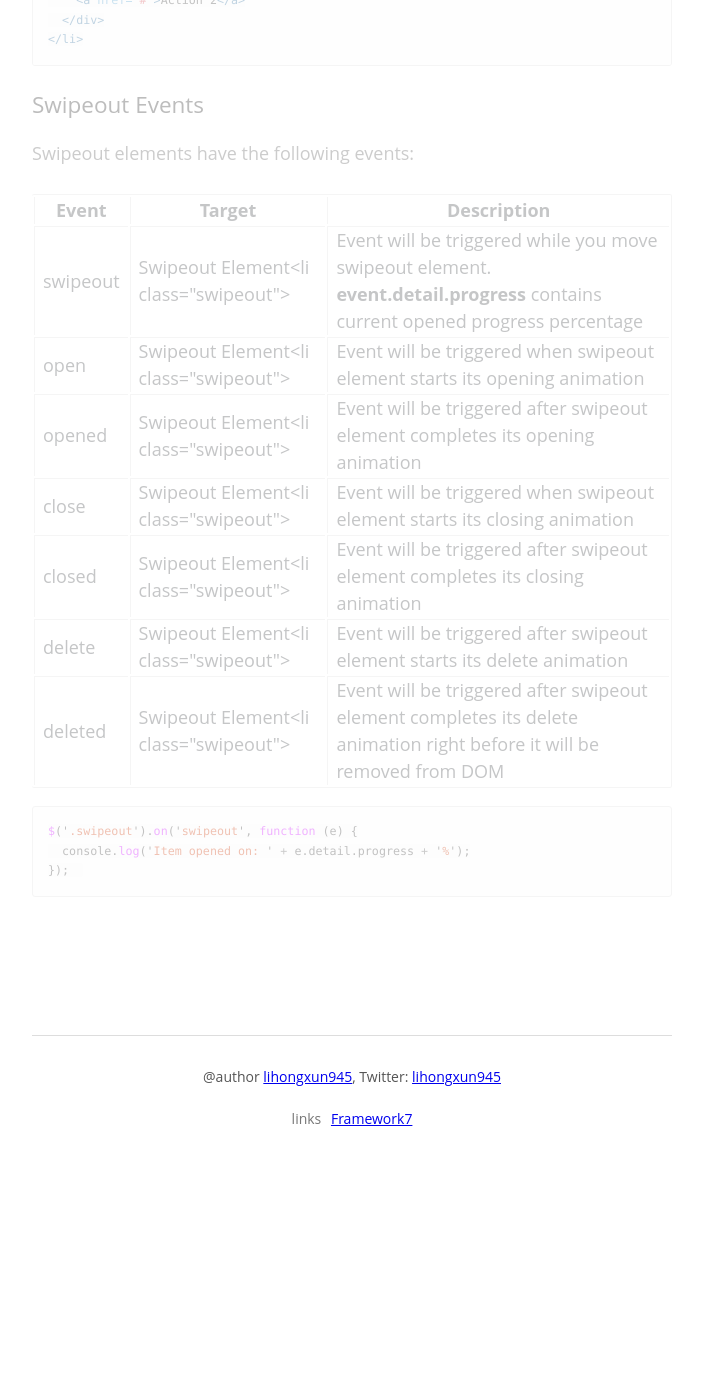
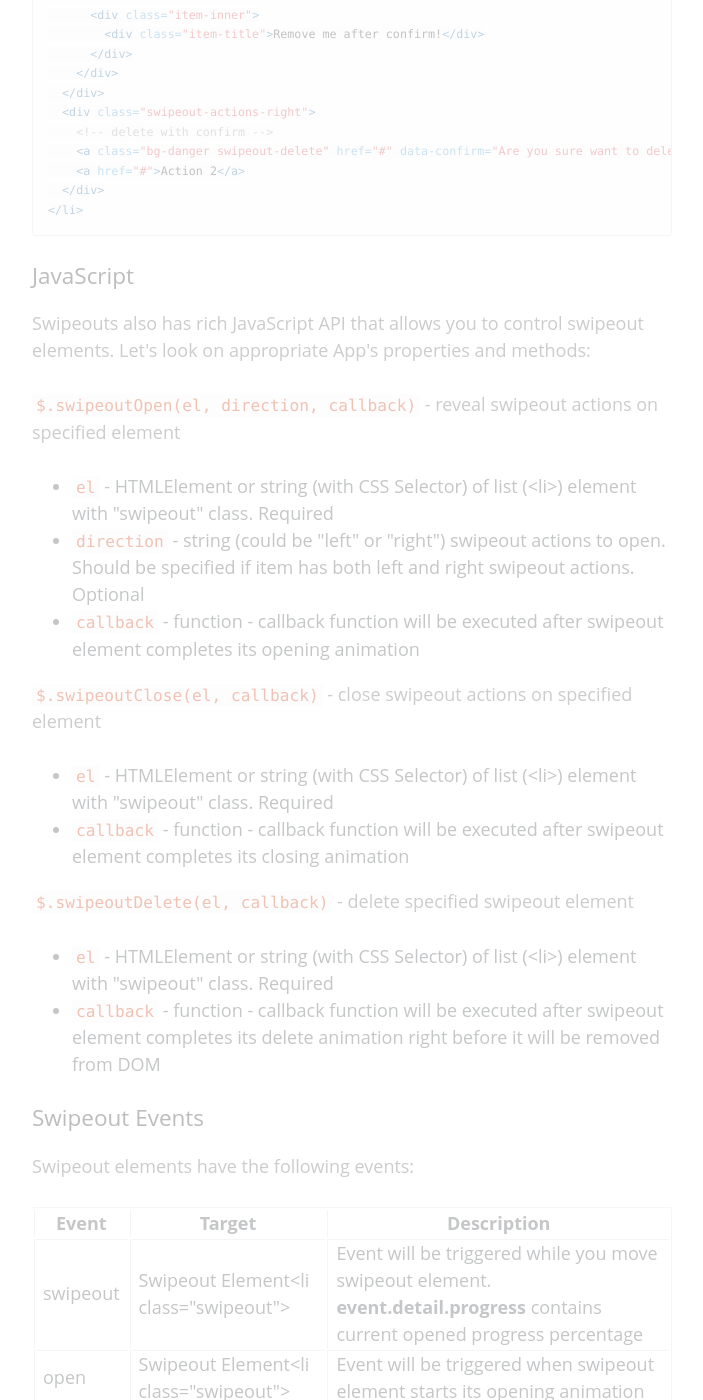
Before and after one commit to lihongxun945/light7-cn, a Jekyll site: the page built from docs/extends.html, in a window 1280 px wide and 1400 px high, scrolled down 5640 px. Shown: the whole window, without its empty margins (181-884 px from the left). Built offline with Jekyll 4.4.1, drawn with Linux system fonts in a browser that asks for light colours; a style sheet for code colours, icons or effects is not loaded; before the commit the page ends 6813 px from its top, so only the background shows below that; some of the changed text lies outside the part shown.

Commit message:
update swipeout doc. fix a bug when swipeout with multi page

```diff
--- a/docs/_includes/_components/photo-browser.html
+++ b/docs/_includes/_components/photo-browser.html
@@ -4,8 +4,8 @@
   <p class="component-description">You should include these two files ater <code>light7.js</code> and <code>light7.css</code>:</p>
 
 {% highlight html %}
-<link rel="stylesheet" href="css/light7-extend.min.css">
-<script type='text/javascript' src='js/light7-extend.min.js' charset='utf-8'></script>
+<link rel="stylesheet" href="css/light7-swiper.min.css">
+<script type='text/javascript' src='js/light7-swiper.min.js' charset='utf-8'></script>
 {% endhighlight %}
 
 {% highlight html %}
--- a/docs/_includes/_components/swipeout.html
+++ b/docs/_includes/_components/swipeout.html
@@ -1,5 +1,15 @@
 <article class="component" id="swipeout" data-url='swipeout'>
   <h2 class="component-title">Swipeout</h2>
+
+  <p class="component-description">You must include these to file after <code>light7.js</code> and <code>light7.css</code> to use Swipeout:</p>
+
+
+{% highlight html %}
+<link rel="stylesheet" href="css/light7-swipeout.min.css">
+<script type='text/javascript' src='{{ site.version }}/js/light7-swipeout.min.js' charset='utf-8'></script>
+{% endhighlight %}
+
+
 
   <p class="component-description">
     Swipeout is an extension of list view that allows you to swipe over list elements to reveal hidden menu with available actions, like swipe-to-delete.
@@ -85,6 +95,29 @@
 </li>
 {% endhighlight %}
 
+  <h3>JavaScript</h3>
+
+  <p>Swipeouts also has rich JavaScript API that allows you to control swipeout elements. Let's look on appropriate App's properties and methods:</p>
+
+  <p><code>$.swipeoutOpen(<span>el</span>, <span>direction</span>, <span>callback</span>)</code> - reveal swipeout actions on specified element</p>
+  <ul class="method-parameters">
+    <li><code>el</code> - <span class="parameter-type">HTMLElement</span> or <span class="parameter-type">string</span> (with CSS Selector) of list (&lt;li&gt;) element with "swipeout" class. Required</li>
+    <li><code>direction</code> - <span class="parameter-type">string</span> (could be "left" or "right") swipeout actions to open. Should be specified if item has both left and right swipeout actions. Optional</li>
+    <li><code>callback</code> - <span class="parameter-type">function</span> - callback function will be executed after swipeout element completes its opening animation</li>
+  </ul>
+
+  <p><code>$.swipeoutClose(<span>el</span>, <span>callback</span>)</code> - close swipeout actions on specified element</p>
+  <ul class="method-parameters">
+    <li><code>el</code> - <span class="parameter-type">HTMLElement</span> or <span class="parameter-type">string</span> (with CSS Selector) of list (&lt;li&gt;) element with "swipeout" class. Required</li>
+    <li><code>callback</code> - <span class="parameter-type">function</span> - callback function will be executed after swipeout element completes its closing animation</li>
+  </ul>
+
+  <p><code>$.swipeoutDelete(<span>el</span>, <span>callback</span>)</code> - delete specified swipeout element</p>
+  <ul class="method-parameters">
+    <li><code>el</code> - <span class="parameter-type">HTMLElement</span> or <span class="parameter-type">string</span> (with CSS Selector) of list (&lt;li&gt;) element with "swipeout" class. Required</li>
+    <li><code>callback</code> - <span class="parameter-type">function</span> - callback function will be executed after swipeout element completes its delete animation right before it will be removed from DOM</li>
+  </ul>
+
 
   <h3>Swipeout Events</h3>
 
--- a/docs/_includes/_components/swiper.html
+++ b/docs/_includes/_components/swiper.html
@@ -4,8 +4,8 @@
 
 
 {% highlight html %}
-<link rel="stylesheet" href="css/light7-extend.min.css">
-<script type='text/javascript' src='{{ site.version }}/js/light7-extend.min.js' charset='utf-8'></script>
+<link rel="stylesheet" href="css/light7-swiper.min.css">
+<script type='text/javascript' src='{{ site.version }}/js/light7-swiper.min.js' charset='utf-8'></script>
 {% endhighlight %}
 
 <p>The swiper will auto be init when <code>$.init</code> is called. If you create a Swiper after that, call <code>$(".swiper-container").swiper(config)</code> to init.</p>
--- a/docs/extends.html
+++ b/docs/extends.html
@@ -8,7 +8,7 @@ title: 拓展组件 &middot; light7
   <div class="container">
     <div class="docs-sub-content">
       <h2 class="page-title">Extend Components</h2>
-      <p class="page-description">To keep a small size, we remove some components from light7 code, you should include specific extra files when you use components in this page </p>
+      <p class="page-description">We remove some components from light7 code to keep the core file with a small size. You should include specific extra files when you use components in this page </p>
     </div>
     {% include ad.html %}
   </div>
--- a/js/swipeout.js
+++ b/js/swipeout.js
@@ -6,7 +6,7 @@
 +function ($) {
   "use strict";
 
-  var swipeoutOpenedEl = undefined;
+  var swipeoutOpenedEl;
   var allowSwipeout = true;
 
   var params = {
```
Also changed, not shown: docs/changelog.html (+7 -1 lines), js/panels.js (+8 -8 lines).
